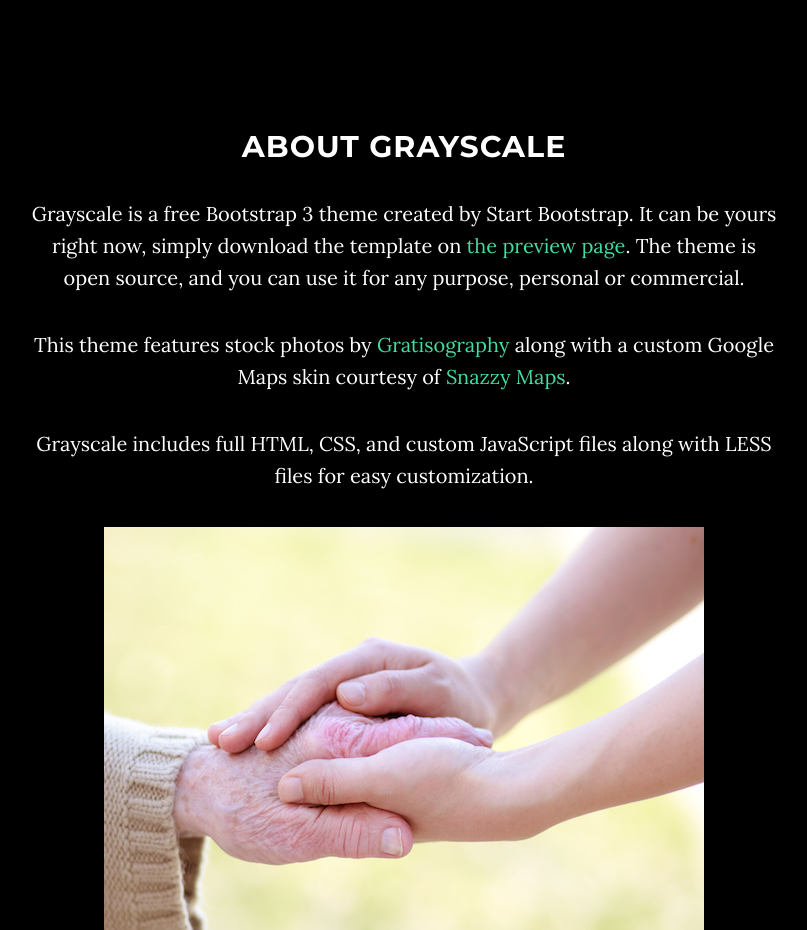
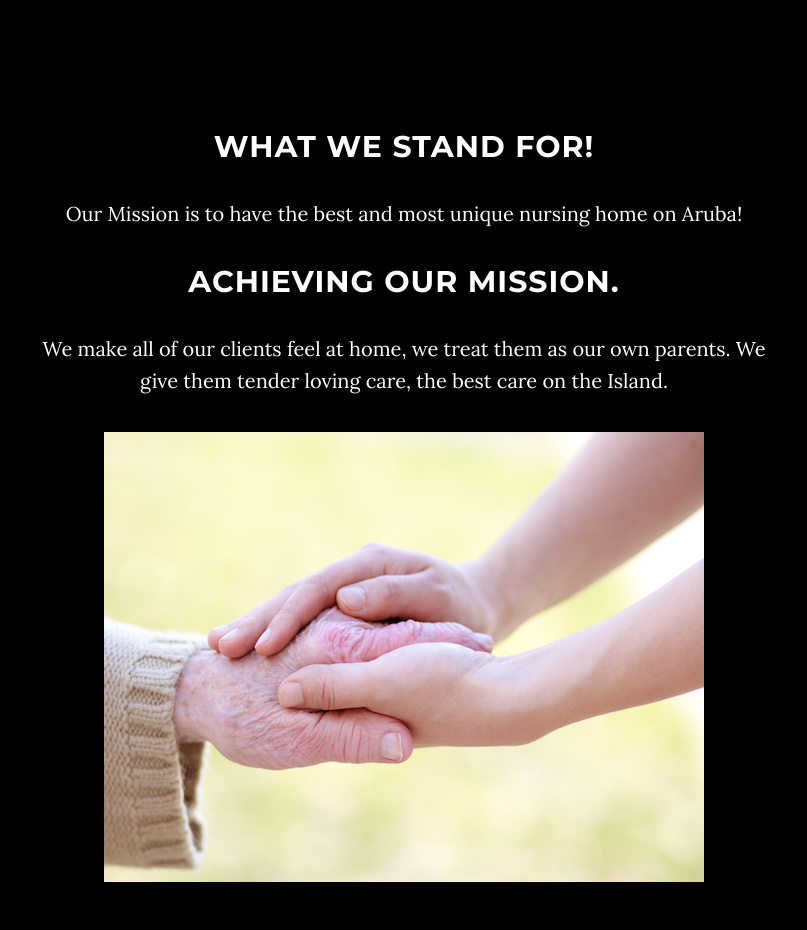
Before and after one commit to lynettebrowne/lynettebrowne.github.io, a website: page index.html in a window 1280 px wide. Shown: the part 920-1850 px from the top of the page, without its empty margins (236-1043 px from the left). Drawn offline with nearby package versions, Linux system fonts and the light colour scheme; some packages are replaced by stand-ins of ours.

Commit message:
made by lionel

```diff
--- a/index.html
+++ b/index.html
@@ -9,7 +9,7 @@
     <meta name="description" content="">
     <meta name="author" content="">
 
-    <title>Grayscale - Start Bootstrap Theme</title>
+    <title>Lynette Browne</title>
 
     <!-- Bootstrap Core CSS -->
     <link href="vendor/bootstrap/css/bootstrap.min.css" rel="stylesheet">
@@ -89,10 +89,17 @@
     <section id="about" class="container content-section text-center">
         <div class="row">
             <div class="col-lg-8 col-lg-offset-2">
-                <h2>About Grayscale</h2>
-                <p>Grayscale is a free Bootstrap 3 theme created by Start Bootstrap. It can be yours right now, simply download the template on <a href="http://startbootstrap.com/template-overviews/grayscale/">the preview page</a>. The theme is open source, and you can use it for any purpose, personal or commercial.</p>
-                <p>This theme features stock photos by <a href="http://gratisography.com/">Gratisography</a> along with a custom Google Maps skin courtesy of <a href="http://snazzymaps.com/">Snazzy Maps</a>.</p>
-                <p>Grayscale includes full HTML, CSS, and custom JavaScript files along with LESS files for easy customization.</p>
+                <h2>What we stand for!</h2>
+                <p>
+                	Our Mission is to have the best and most unique nursing home on Aruba!
+                	</p>
+                	<h2>
+                		Achieving our mission.
+                	</h2>
+                <p>
+                	We make all of our clients feel at home, we treat them as our own parents.
+                	We give them tender loving care, the best care on the Island.
+                </p>
                 <img src="img/helph1.jpg" alt="Mountain View">
             </div>
         </div>
```
